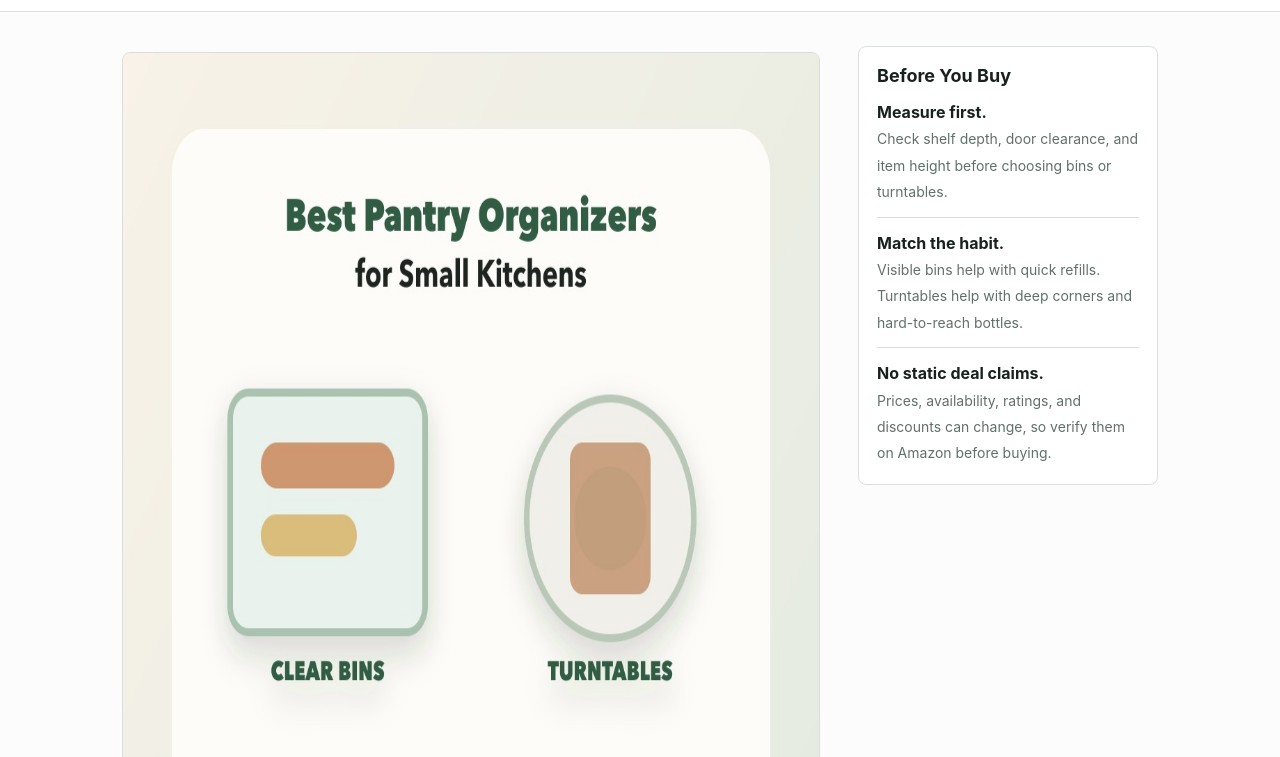
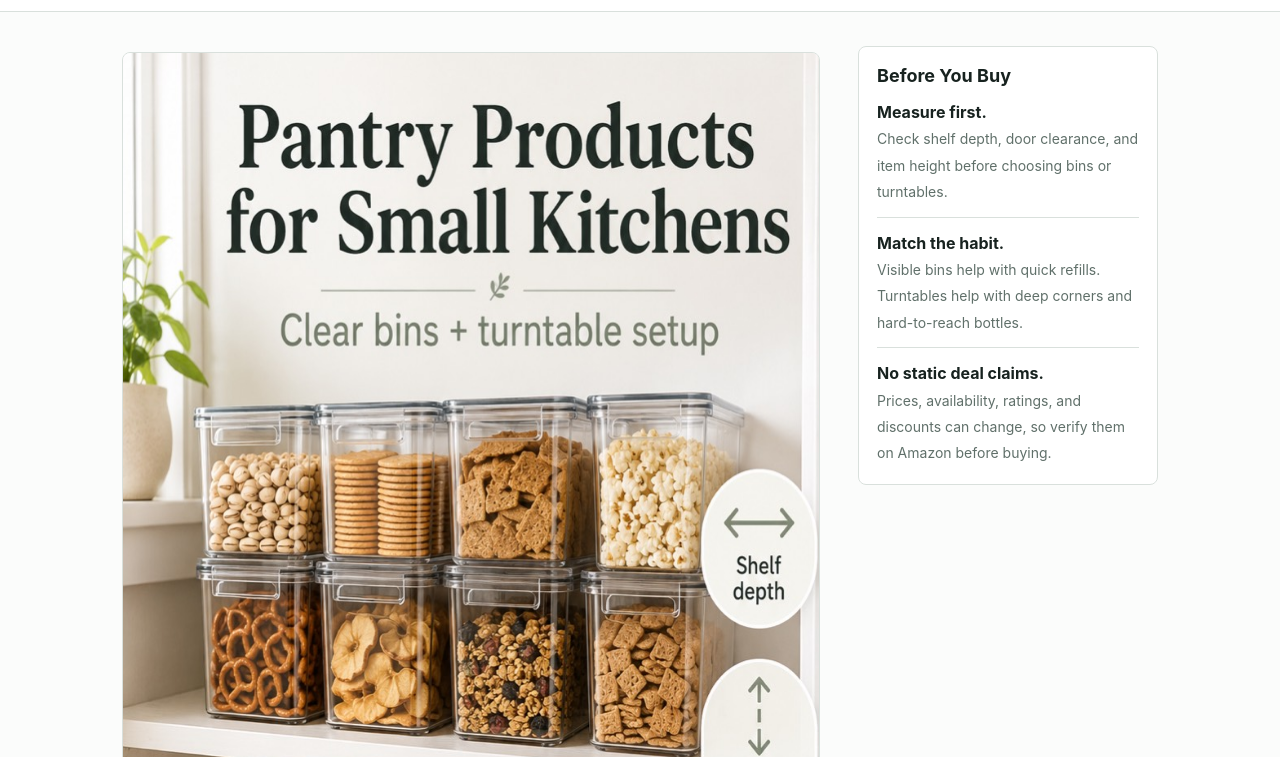
Before and after one commit to e7fendy/pickbetter-home-organization, a plain HTML site: page content/best-pantry-organizers-for-small-kitchens/index.html in a window 1280 px wide. Shown: the part 43-800 px from the top of the page. Drawn offline with Linux system fonts and the light colour scheme.

Commit message:
Use approved product image for pantry guide

```diff
--- a/content/best-pantry-organizers-for-small-kitchens/index.html
+++ b/content/best-pantry-organizers-for-small-kitchens/index.html
@@ -8,9 +8,9 @@
   <link rel="canonical" href="https://e7fendy.github.io/pickbetter-home-organization/content/best-pantry-organizers-for-small-kitchens/">
   <meta property="og:title" content="Best Pantry Organizers for Small Kitchens">
   <meta property="og:description" content="As an Amazon Associate I earn from qualifying purchases. Compare clear bins, turntables, shelf risers, and airtight containers by space constraint. Save this home organization checklist before choosing storage products.">
-  <meta property="og:image" content="https://e7fendy.github.io/pickbetter-home-organization/assets/best-pantry-organizers-small-kitchens.jpg">
+  <meta property="og:image" content="https://e7fendy.github.io/pickbetter-home-organization/assets/best-pantry-organizers-small-kitchens-imagegen-approved.jpg">
   <meta property="og:type" content="article">
-  <script type="application/ld+json">{"@context":"https://schema.org","@type":"BlogPosting","headline":"Best Pantry Organizers for Small Kitchens","description":"As an Amazon Associate I earn from qualifying purchases. Compare clear bins, turntables, shelf risers, and airtight containers by space constraint. Save this home organization checklist before choosing storage products.","author":{"@type":"Organization","name":"PickBetter"},"image":"https://e7fendy.github.io/pickbetter-home-organization/assets/best-pantry-organizers-small-kitchens.jpg","about":"Pantry organization","mentions":[{"@type":"Product","name":"Clear stackable pantry bins","description":"Group snacks and dry goods while keeping contents visible"},{"@type":"Product","name":"Lazy Susan turntable organizer","description":"Make corner pantry and cabinet items reachable without digging"}]}</script>
+  <script type="application/ld+json">{"@context":"https://schema.org","@type":"BlogPosting","headline":"Best Pantry Organizers for Small Kitchens","description":"As an Amazon Associate I earn from qualifying purchases. Compare clear bins, turntables, shelf risers, and airtight containers by space constraint. Save this home organization checklist before choosing storage products.","author":{"@type":"Organization","name":"PickBetter"},"image":"https://e7fendy.github.io/pickbetter-home-organization/assets/best-pantry-organizers-small-kitchens-imagegen-approved.jpg","about":"Pantry organization","mentions":[{"@type":"Product","name":"Clear stackable pantry bins","description":"Group snacks and dry goods while keeping contents visible"},{"@type":"Product","name":"Lazy Susan turntable organizer","description":"Make corner pantry and cabinet items reachable without digging"}]}</script>
   <style>
     :root { color-scheme: light; --ink: #17221f; --muted: #60706a; --line: #d9e0dc; --soft: #f4f7f5; --accent: #0f6b59; --accent-2: #b6572a; }
     * { box-sizing: border-box; }
@@ -53,7 +53,7 @@
   </header>
   <main>
     <article>
-      <img class="hero-img" src="/pickbetter-home-organization/assets/best-pantry-organizers-small-kitchens.jpg" alt="Illustrated pantry organization guide for small kitchens" width="1000" height="1500">
+      <img class="hero-img" src="/pickbetter-home-organization/assets/best-pantry-organizers-small-kitchens-imagegen-approved.jpg" alt="Clear pantry bins and lazy Susan turntable setup for a small kitchen pantry" width="853" height="1280">
       <p class="disclosure">As an Amazon Associate I earn from qualifying purchases.</p>
 <h1>Best Pantry Organizers for Small Kitchens</h1>
 <h2>Who This Guide Is For</h2>
```
Also changed, not shown: assets/best-pantry-organizers-small-kitchens-imagegen-approved.jpg (added).
